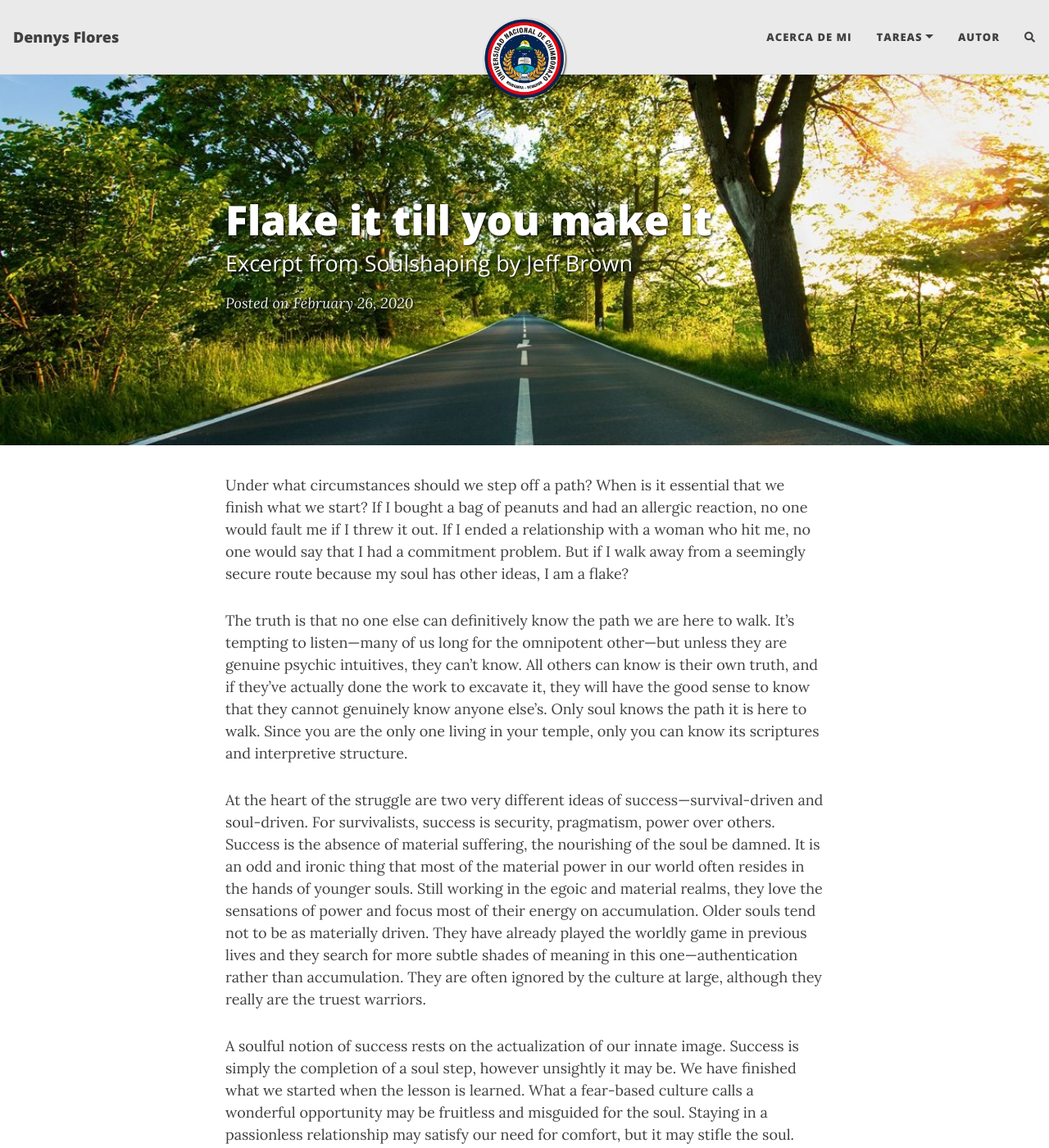
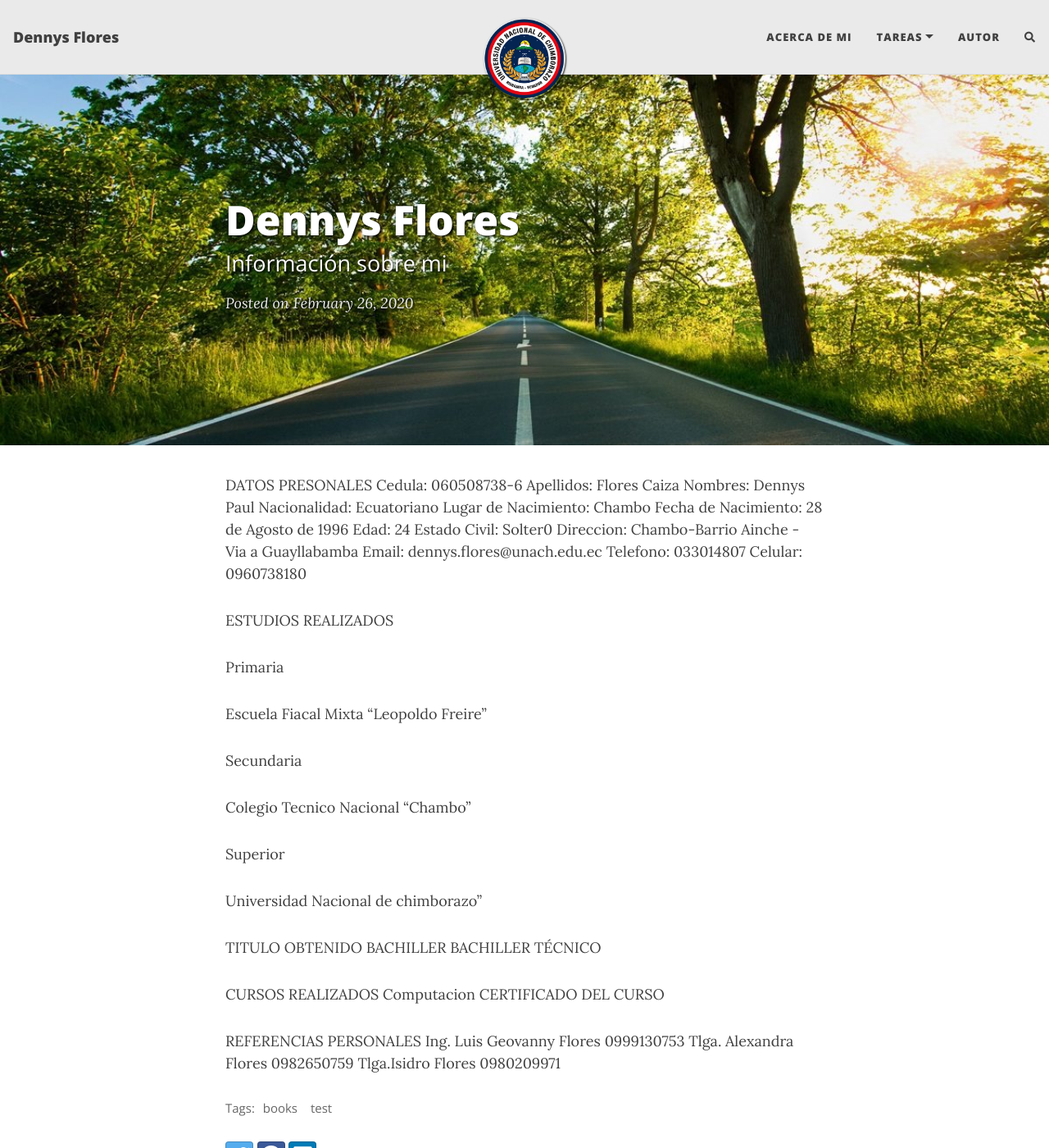
Before and after one commit to Dennys02/Dennys02.github.io, a Jekyll site: the page built from _posts/2020-02-26-flake-it-till-you-make-it.md, in a window 1280 px wide and 1400 px high. Shown: the whole window at 82% size. Built offline with Jekyll 4.4.1, drawn with Linux system fonts in a browser that asks for light colours; nearby versions of some CDN libraries; comment, search, counter and statistics services are not loaded; some of the changed text lies outside the part shown.

Commit message:
Update 2020-02-26-flake-it-till-you-make-it.md

```diff
--- a/_posts/2020-02-26-flake-it-till-you-make-it.md
+++ b/_posts/2020-02-26-flake-it-till-you-make-it.md
@@ -1,17 +1,53 @@
 ---
 layout: post
-title: Flake it till you make it
-subtitle: Excerpt from Soulshaping by Jeff Brown
+title: Dennys Flores
+subtitle: Información sobre mi
 cover-img: /assets/img/path.jpg
 thumbnail-img: /assets/img/thumb.png
 share-img: /assets/img/path.jpg
 tags: [books, test]
 ---
 
-Under what circumstances should we step off a path? When is it essential that we finish what we start? If I bought a bag of peanuts and had an allergic reaction, no one would fault me if I threw it out. If I ended a relationship with a woman who hit me, no one would say that I had a commitment problem. But if I walk away from a seemingly secure route because my soul has other ideas, I am a flake?
 
-The truth is that no one else can definitively know the path we are here to walk. It’s tempting to listen—many of us long for the omnipotent other—but unless they are genuine psychic intuitives, they can’t know. All others can know is their own truth, and if they’ve actually done the work to excavate it, they will have the good sense to know that they cannot genuinely know anyone else’s. Only soul knows the path it is here to walk. Since you are the only one living in your temple, only you can know its scriptures and interpretive structure.
 
-At the heart of the struggle are two very different ideas of success—survival-driven and soul-driven. For survivalists, success is security, pragmatism, power over others. Success is the absence of material suffering, the nourishing of the soul be damned. It is an odd and ironic thing that most of the material power in our world often resides in the hands of younger souls. Still working in the egoic and material realms, they love the sensations of power and focus most of their energy on accumulation. Older souls tend not to be as materially driven. They have already played the worldly game in previous lives and they search for more subtle shades of meaning in this one—authentication rather than accumulation. They are often ignored by the culture at large, although they really are the truest warriors.
+DATOS PRESONALES
+Cedula:	060508738-6
+Apellidos:	Flores Caiza
+Nombres:	Dennys Paul
+Nacionalidad:	Ecuatoriano
+Lugar de Nacimiento:	Chambo
+Fecha de Nacimiento:	28 de Agosto de 1996
+Edad:	24
+Estado Civil:	Solter0
+Direccion:	Chambo-Barrio Ainche - Via a Guayllabamba
+Email:	dennys.flores@unach.edu.ec
+Telefono:	033014807
+Celular:	0960738180
 
-A soulful notion of success rests on the actualization of our innate image. Success is simply the completion of a soul step, however unsightly it may be. We have finished what we started when the lesson is learned. What a fear-based culture calls a wonderful opportunity may be fruitless and misguided for the soul. Staying in a passionless relationship may satisfy our need for comfort, but it may stifle the soul. Becoming a famous lawyer is only worthwhile if the soul demands it. It is an essential failure if you are called to be a monastic this time around. If you need to explore and abandon ten careers in order to stretch your soul toward its innate image, then so be it. Flake it till you make it.
+ESTUDIOS REALIZADOS
+
+Primaria
+
+Escuela Fiacal Mixta "Leopoldo Freire"
+
+
+Secundaria
+
+Colegio Tecnico Nacional "Chambo"
+
+
+Superior
+
+Universidad Nacional de chimborazo"
+
+
+TITULO OBTENIDO
+BACHILLER	BACHILLER TÉCNICO
+
+CURSOS REALIZADOS
+Computacion	CERTIFICADO DEL CURSO
+
+REFERENCIAS PERSONALES
+Ing. Luis Geovanny Flores	0999130753
+Tlga. Alexandra Flores	0982650759
+Tlga.Isidro Flores	0980209971
```
